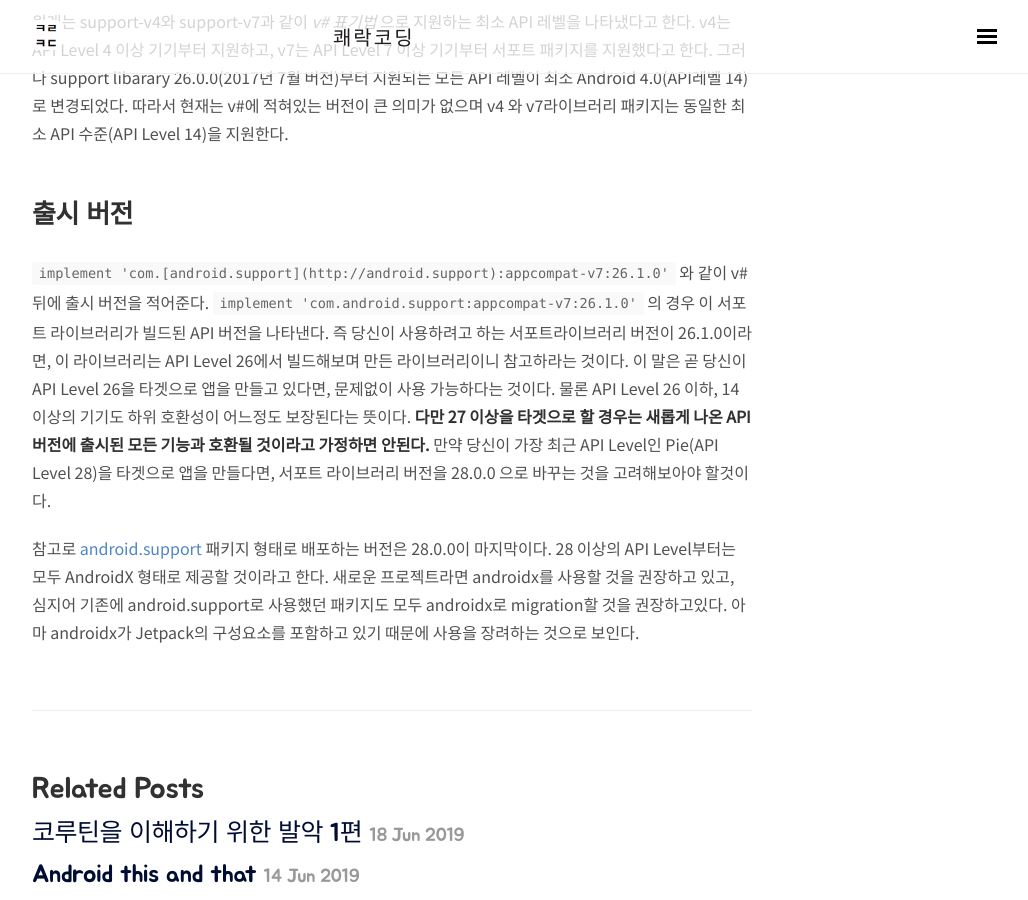
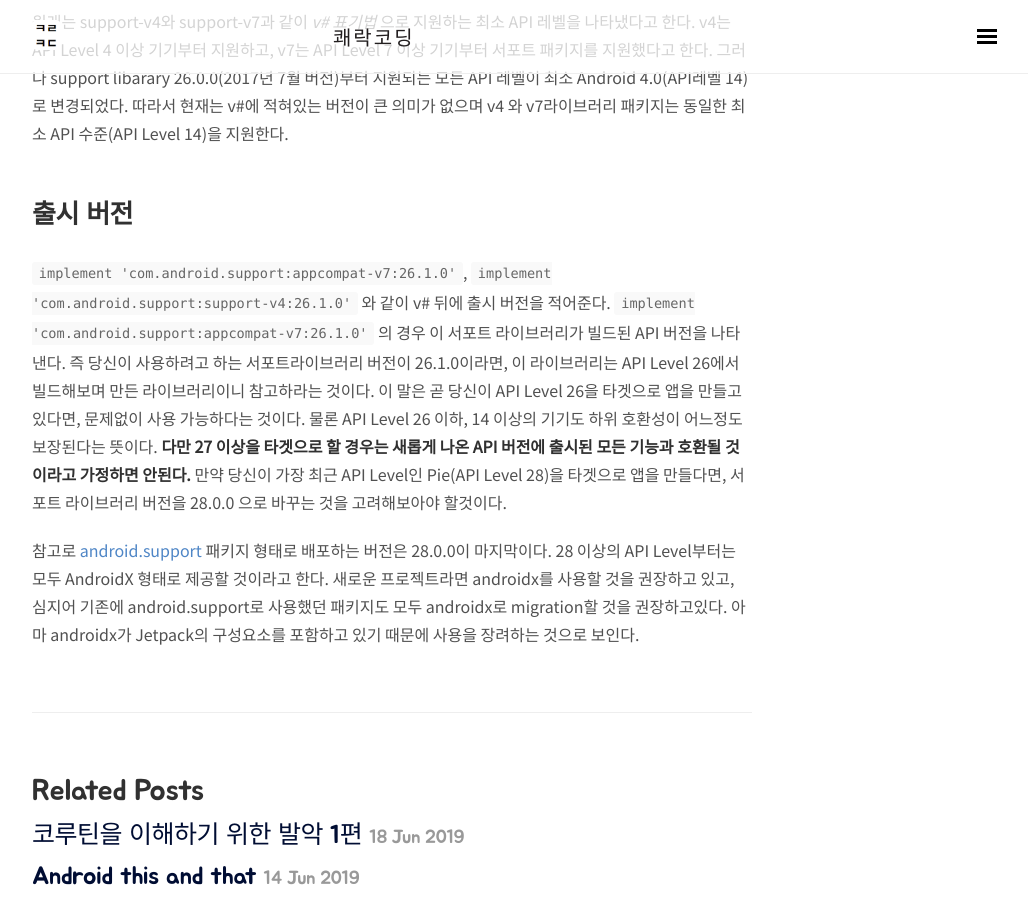
Before and after one commit to wooooooak/wooooooak.github.io, a Jekyll site: the page built from _posts/android/2019-06-22-support_library.md, in a window 1280 px wide and 900 px high, scrolled down 861 px. Shown: the whole window, without its empty margins (248-1276 px from the left). Built offline with Jekyll 4.4.1, drawn with Linux system fonts in a browser that asks for light colours; nearby versions of some CDN libraries; some web fonts are replaced; comment, search, counter and statistics services are not loaded.

Commit message:
오탈자 수정

```diff
--- a/_posts/android/2019-06-22-support_library.md
+++ b/_posts/android/2019-06-22-support_library.md
@@ -24,6 +24,7 @@ support 라이브러리는 표준 프레임워크 API에서 사용할 수 없었
 
 ## 출시 버전
 
-`implement 'com.[android.support](http://android.support):appcompat-v7:26.1.0'` 와 같이 v# 뒤에 출시 버전을 적어준다. `implement 'com.android.support:appcompat-v7:26.1.0'` 의 경우 이 서포트 라이브러리가 빌드된 API 버전을 나타낸다. 즉 당신이 사용하려고 하는 서포트라이브러리 버전이 26.1.0이라면, 이 라이브러리는 API Level 26에서 빌드해보며 만든 라이브러리이니 참고하라는 것이다. 이 말은 곧 당신이 API Level 26을 타겟으로 앱을 만들고 있다면, 문제없이 사용 가능하다는 것이다. 물론 API Level 26 이하, 14 이상의 기기도 하위 호환성이 어느정도 보장된다는 뜻이다. **다만 27 이상을 타겟으로 할 경우는 새롭게 나온 API 버전에 출시된 모든 기능과 호환될 것이라고 가정하면 안된다.** 만약 당신이 가장 최근 API Level인 Pie(API Level 28)을 타겟으로 앱을 만들다면, 서포트 라이브러리 버전을 28.0.0 으로 바꾸는 것을 고려해보아야 할것이다.
+`implement 'com.android.support:appcompat-v7:26.1.0'`,
+`implement 'com.android.support:support-v4:26.1.0'` 와 같이 v# 뒤에 출시 버전을 적어준다. `implement 'com.android.support:appcompat-v7:26.1.0'` 의 경우 이 서포트 라이브러리가 빌드된 API 버전을 나타낸다. 즉 당신이 사용하려고 하는 서포트라이브러리 버전이 26.1.0이라면, 이 라이브러리는 API Level 26에서 빌드해보며 만든 라이브러리이니 참고하라는 것이다. 이 말은 곧 당신이 API Level 26을 타겟으로 앱을 만들고 있다면, 문제없이 사용 가능하다는 것이다. 물론 API Level 26 이하, 14 이상의 기기도 하위 호환성이 어느정도 보장된다는 뜻이다. **다만 27 이상을 타겟으로 할 경우는 새롭게 나온 API 버전에 출시된 모든 기능과 호환될 것이라고 가정하면 안된다.** 만약 당신이 가장 최근 API Level인 Pie(API Level 28)을 타겟으로 앱을 만들다면, 서포트 라이브러리 버전을 28.0.0 으로 바꾸는 것을 고려해보아야 할것이다.
 
 참고로 [android.support](http://android.support) 패키지 형태로 배포하는 버전은 28.0.0이 마지막이다. 28 이상의 API Level부터는 모두 AndroidX 형태로 제공할 것이라고 한다. 새로운 프로젝트라면 androidx를 사용할 것을 권장하고 있고, 심지어 기존에 android.support로 사용했던 패키지도 모두 androidx로 migration할 것을 권장하고있다. 아마 androidx가 Jetpack의 구성요소를 포함하고 있기 때문에 사용을 장려하는 것으로 보인다.
```
